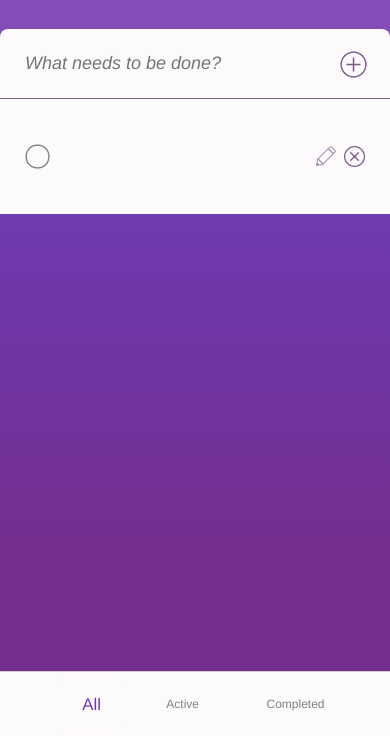
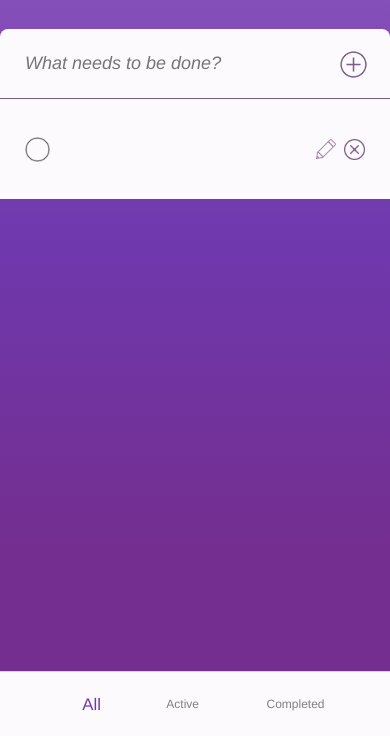
Before and after one commit to vudelkaa/todo, a website: page index.html in a window 390 px wide. Both pictures are taken after a click on the picture 353 px from the left and 172 px from the top of the page. Shown: the part 108-844 px from the top of the page. Drawn offline with Linux system fonts and the light colour scheme.

Commit message:
style v23278248973

```diff
--- a/src/assets/css/media.css
+++ b/src/assets/css/media.css
@@ -64,7 +64,7 @@
   } */
 
   .todo-item.show {
-    min-height: 115px;
+    height: 100px;
     min-width: inherit;
   }
 
--- a/src/assets/css/style.css
+++ b/src/assets/css/style.css
@@ -97,7 +97,6 @@ body {
   margin: 0 auto;
   min-height: 100vh;
 
-  /* max-height: 100vh; */
   width: 500px;
 }
 
@@ -121,7 +120,6 @@ h1 {
   border-top: none;
   border-bottom: none;
   background-color: rgba(253, 250, 253, 0.6);
-
 }
 
 .last-todo-item {
@@ -139,8 +137,12 @@ h1 {
   border-top: 1px solid lightgray;
 }
 
+.todo-list--ul .todo-item {
+  overflow: hidden;
+}
+
 .todo-item.show {
-  min-height: 75px;
+  height: 75px;
   min-width: 495px;
 
   height: 75px;
--- a/src/js/main.js
+++ b/src/js/main.js
@@ -73,9 +73,6 @@ const createTodo = (title, completed, id, elemUl) => {
   span.classList.add("todo-text", "flex-grow");
   span.innerHTML = title;
 
-  // let input = document.createElement("input");
-  // input.setAttribute("type", "checkbox");
-
   let input = document.createElement("img");
   input.classList.add('checked-img');
 
@@ -110,7 +107,7 @@ const createTodo = (title, completed, id, elemUl) => {
 
   setTimeout(() => {
     li.classList.add("show");
-  }, 0);
+  }, 10);
   // img.addEventListener('mousedown', deleteTodo);
 };
 
```
